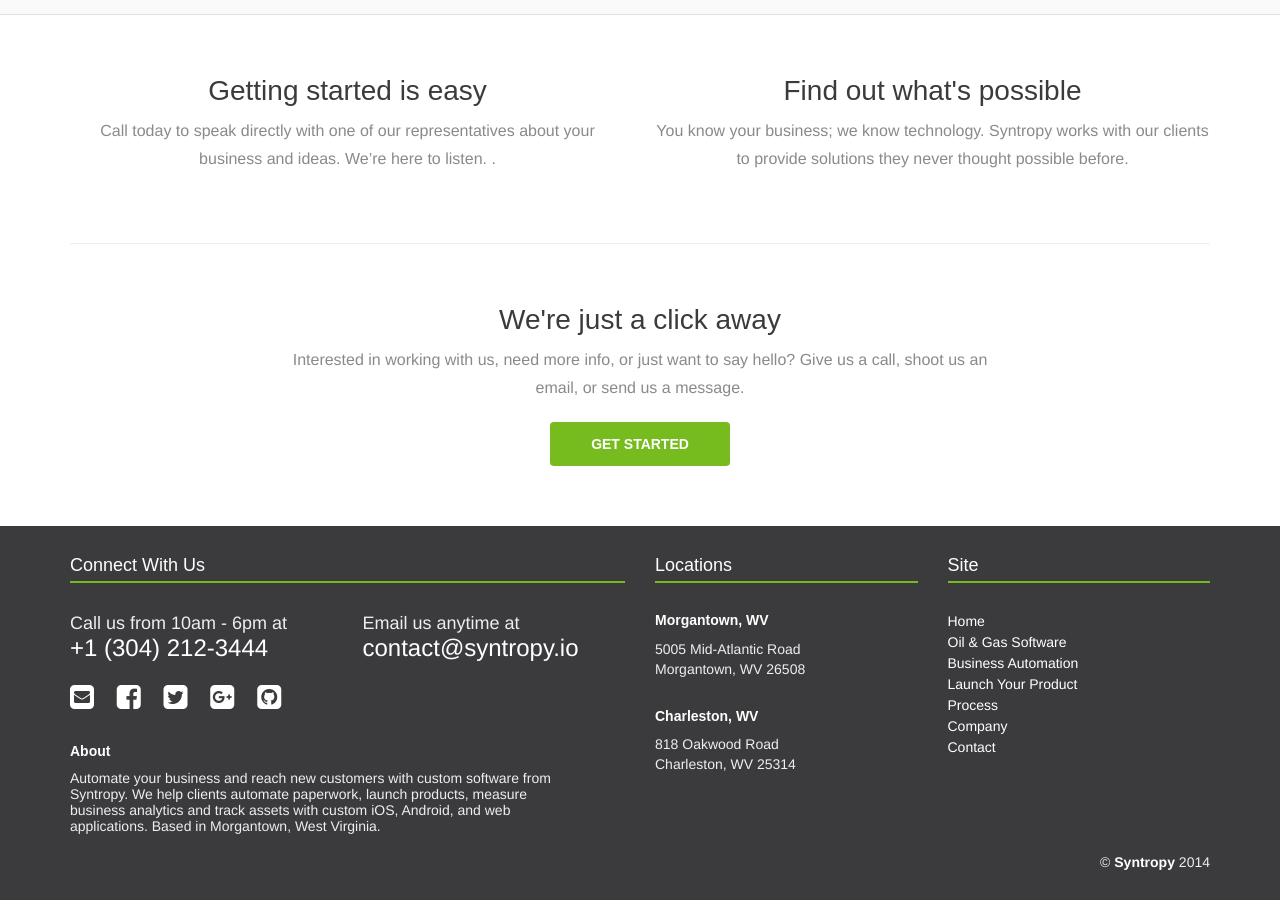
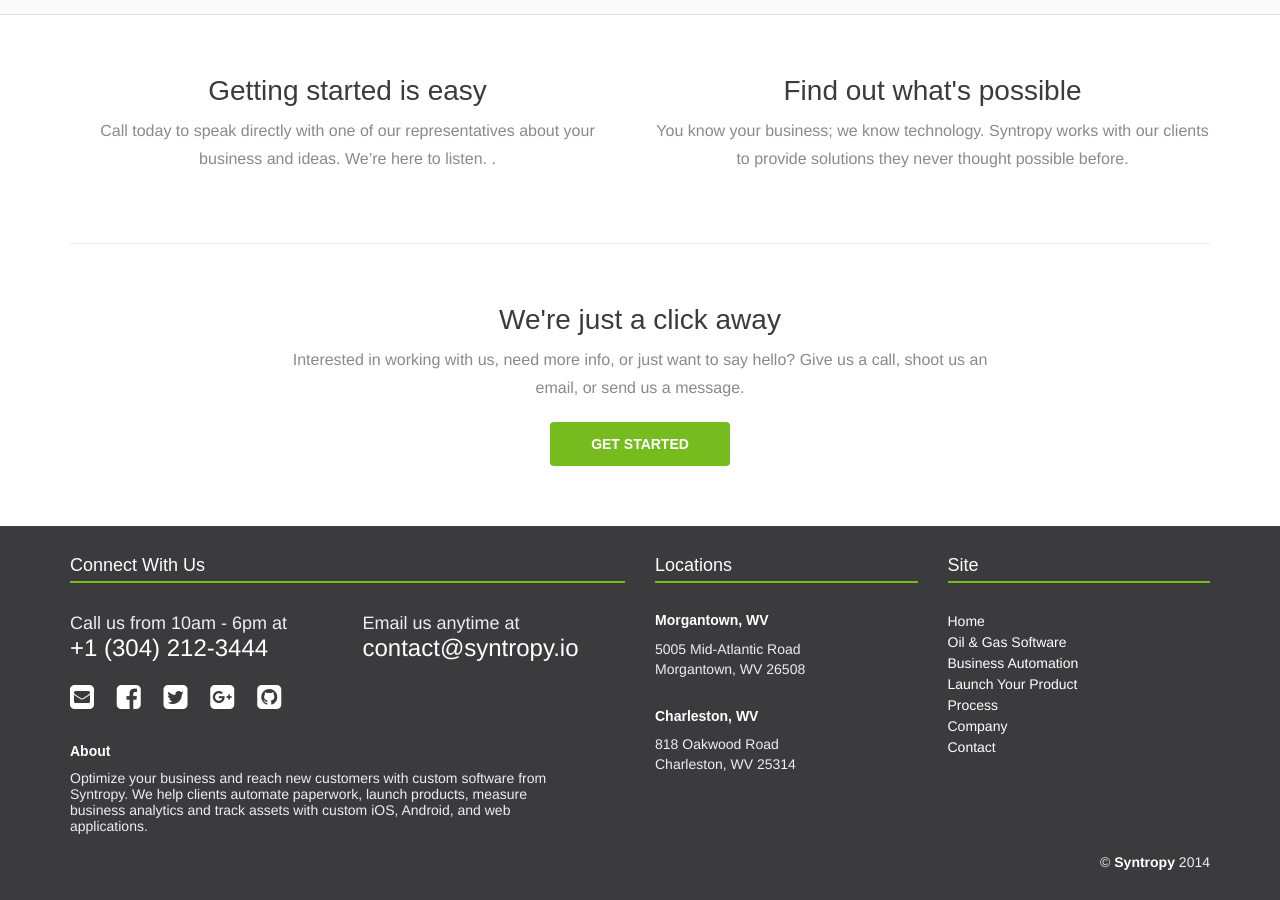
Before and after one commit to SyntropyDev/SyntropyDev.github.io, a Jekyll site: the page built from index.html, in a window 1280 px wide and 900 px high, scrolled down 2330 px. Built offline with Jekyll 4.4.1, drawn with Linux system fonts in a browser that asks for light colours; nearby versions of some CDN libraries.

Commit message:
textual edits

```diff
--- a/_config.yml
+++ b/_config.yml
@@ -1,8 +1,8 @@
 # Site settings
 title: Syntropy - Custom apps for your business
 email: contact@syntropy.io
-description: "Automate your business and reach new customers with custom software from Syntropy. We help clients automate paperwork, launch products, measure business analytics and track assets with custom iOS, Android, and web applications.
-    Based in Morgantown, West Virginia."
+description: "Optimize your business and reach new customers with custom software from Syntropy.
+    We help clients automate paperwork, launch products, measure business analytics and track assets with custom iOS, Android, and web applications."
 
 baseurl: ""
 url: "http://syntropydev.com/"
```
